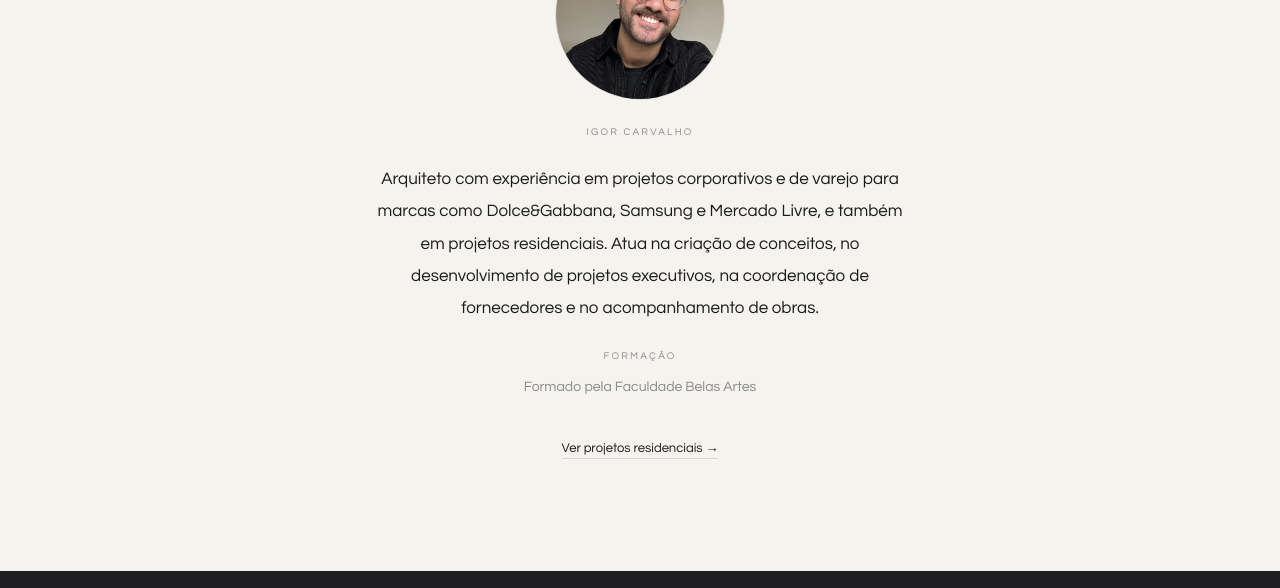
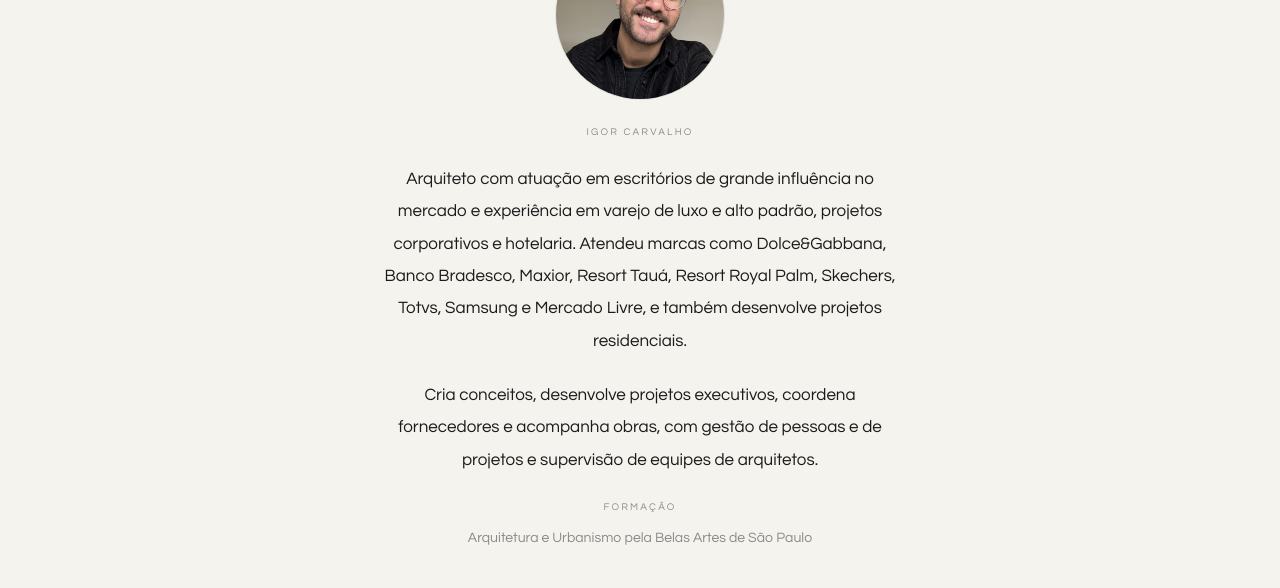
Before and after one commit to igorcarvalho-portfolio/portfolio-igor, a plain HTML site: page sobre.html in a window 1280 px wide. Shown: the part 966-1554 px from the top of the page. Drawn offline with Linux system fonts and the light colour scheme.

Commit message:
Atualiza bio do Igor e formação na página Sobre
Co-Authored-By: Claude Sonnet 5.5 <noreply@anthropic.com>
Claude-Session: https://claude.ai/code/session_01RNvRWm5aLqGCkcb1EsiCbc

```diff
--- a/sobre.html
+++ b/sobre.html
@@ -31,8 +31,9 @@
 <section class="sb igor">
   <img class="foto" src="assets/igor.jpg" alt="Retrato de Igor Carvalho" width="168" height="168">
   <small>Igor Carvalho</small>
-  <p>Arquiteto com experiência em projetos corporativos e de varejo para marcas como Dolce&amp;Gabbana, Samsung e Mercado Livre, e também em projetos residenciais. Atua na criação de conceitos, no desenvolvimento de projetos executivos, na coordenação de fornecedores e no acompanhamento de obras.</p>
-  <p class="form"><span>Formação</span>Formado pela Faculdade Belas Artes</p>
+  <p>Arquiteto com atuação em escritórios de grande influência no mercado e experiência em varejo de luxo e alto padrão, projetos corporativos e hotelaria. Atendeu marcas como Dolce&amp;Gabbana, Banco Bradesco, Maxior, Resort Tauá, Resort Royal Palm, Skechers, Totvs, Samsung e Mercado Livre, e também desenvolve projetos residenciais.</p>
+  <p>Cria conceitos, desenvolve projetos executivos, coordena fornecedores e acompanha obras, com gestão de pessoas e de projetos e supervisão de equipes de arquitetos.</p>
+  <p class="form"><span>Formação</span>Arquitetura e Urbanismo pela Belas Artes de São Paulo</p>
   <a href="residencial.html">Ver projetos residenciais →</a>
 </section>
 </main>
```
